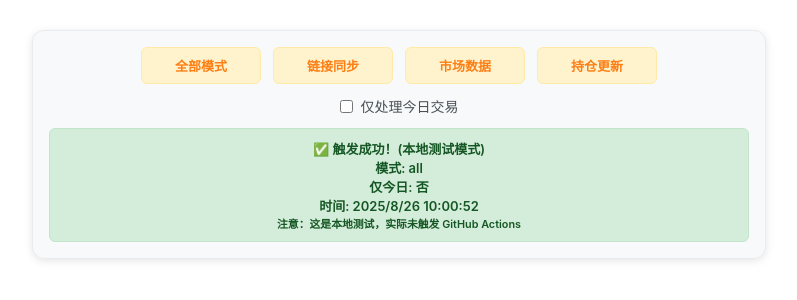
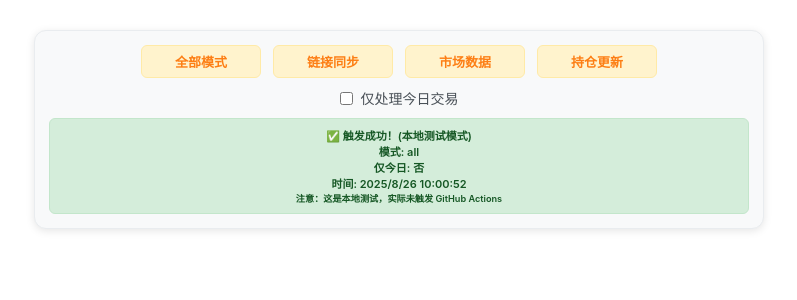
Before and after one commit to YiZhiYuanYuan-qyy/fund_sync, a plain HTML site: page public/index.html in a window 1280 px wide. Both pictures are taken after a click on the button "全部模式". Shown: the whole page, without its empty margins (251-1048 px from the left). Drawn offline with Linux system fonts and the light colour scheme.

Commit message:
进一步紧凑化：减少按钮上下边距，缩小状态框文字和间距

```diff
--- a/public/index.html
+++ b/public/index.html
@@ -18,7 +18,7 @@
             background: #f8f9fa;
             border: 1px solid #e9ecef;
             border-radius: 12px;
-            padding: 16px;
+            padding: 14px;
             box-shadow: 0 2px 8px rgba(0, 0, 0, 0.1);
             max-width: 700px;
             margin: 0 auto;
@@ -26,11 +26,11 @@
         .button-grid {
             display: flex;
             gap: 12px;
-            margin-bottom: 12px;
+            margin-bottom: 10px;
             justify-content: center;
         }
         .mode-button {
-            padding: 8px 6px;
+            padding: 6px 6px;
             background: #fff3cd;
             color: #fd7e14;
             border: 1px solid #ffeaa7;
@@ -56,7 +56,7 @@
             align-items: center;
             justify-content: center;
             gap: 8px;
-            margin-top: 10px;
+            margin-top: 8px;
         }
         .checkbox-group input[type="checkbox"] {
             width: auto;
@@ -69,12 +69,12 @@
             cursor: pointer;
         }
         .status {
-            margin-top: 12px;
-            padding: 10px;
+            margin-top: 10px;
+            padding: 8px;
             border-radius: 6px;
             text-align: center;
             font-weight: 600;
-            font-size: 13px;
+            font-size: 11px;
         }
         .success {
             background: #d4edda;
```
